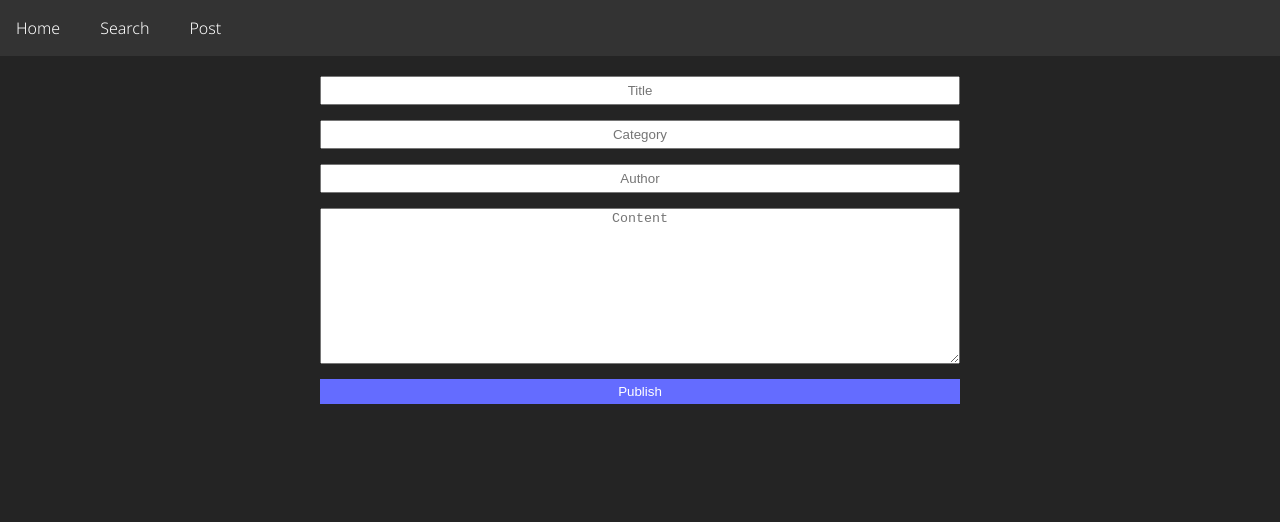
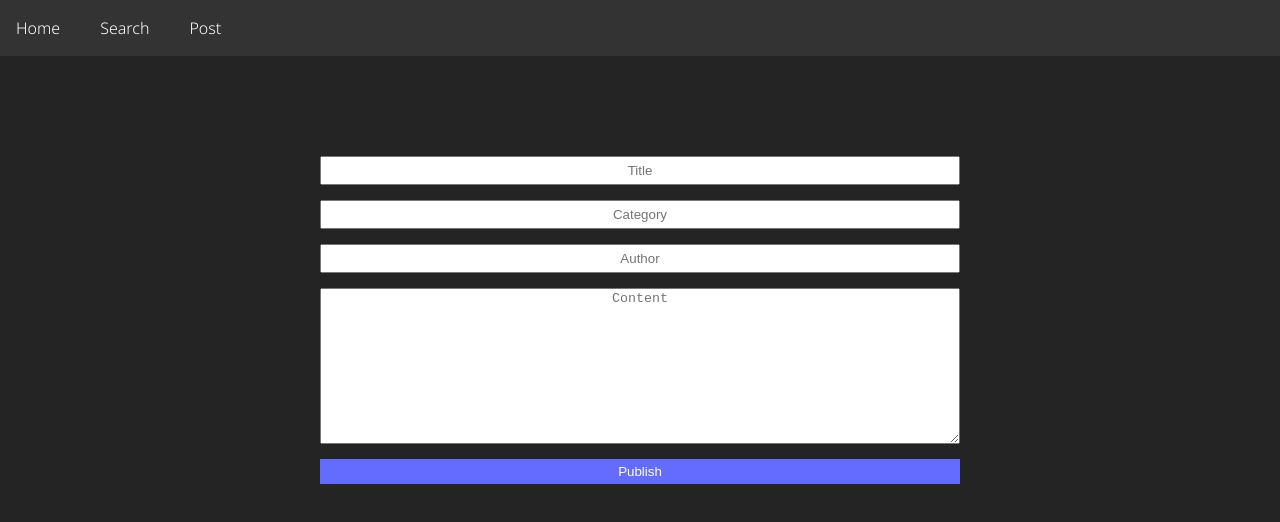
Before and after one commit to maro14/goblog, a React (Vite) app in the folder client/: page /add in a window 1280 px wide. Shown: the top 522 px of the page. Built offline with nearby package versions, Linux system fonts and the light colour scheme.

Commit message:
aded favicon

```diff
--- a/client/index.html
+++ b/client/index.html
@@ -2,7 +2,7 @@
 <html lang="en">
   <head>
     <meta charset="UTF-8" />
-    <link rel="icon" type="image/svg+xml" href="/vite.svg" />
+    <link rel="icon" type="image/ico" href="/goblog.ico" />
     <meta name="viewport" content="width=device-width, initial-scale=1.0" />
     <title>Goblog: Blog from future</title>
   </head>
--- a/client/src/index.css
+++ b/client/src/index.css
@@ -60,11 +60,11 @@ h1 {
 
 .add>form {
   display: grid;
-  flex-direction: row;
+  flex-direction: column;
   row-gap: 15px;
   width: 50%;
-  margin: 20px auto;
-  border-radius: 20px;
+  margin: 100px auto;
+  border-radius: 50px;
 }
 
 input {
```
Also changed, not shown: 1 other file (tests, documents, lock files or other folders).
